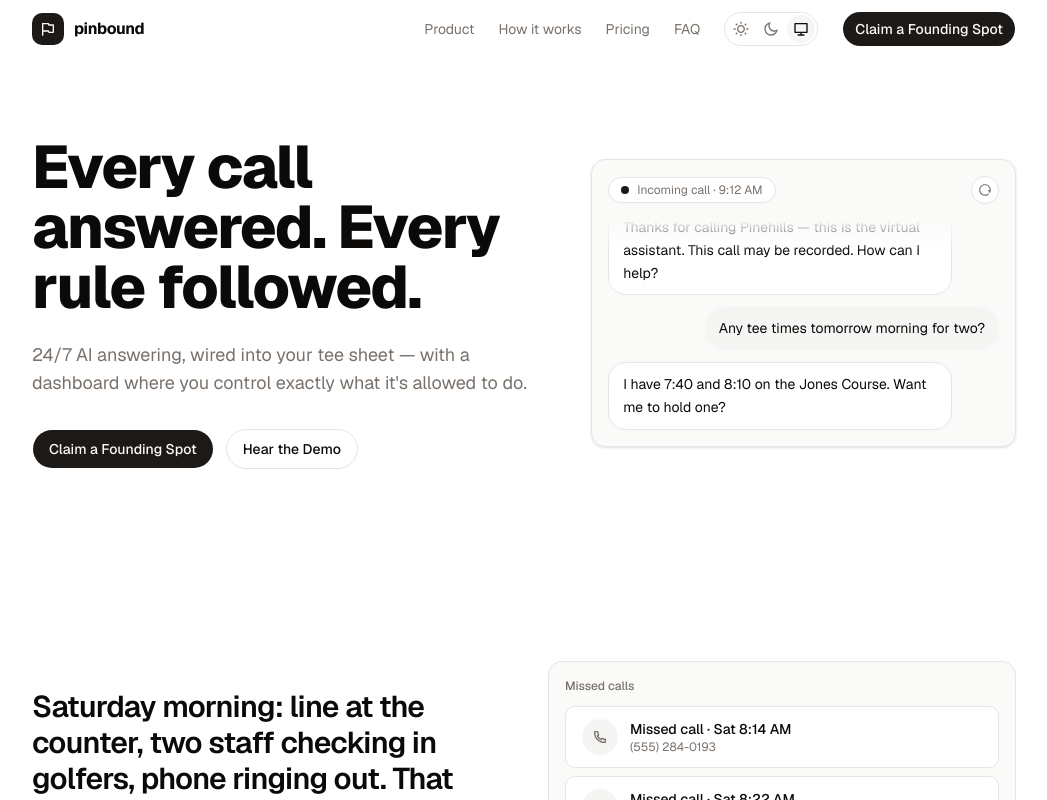
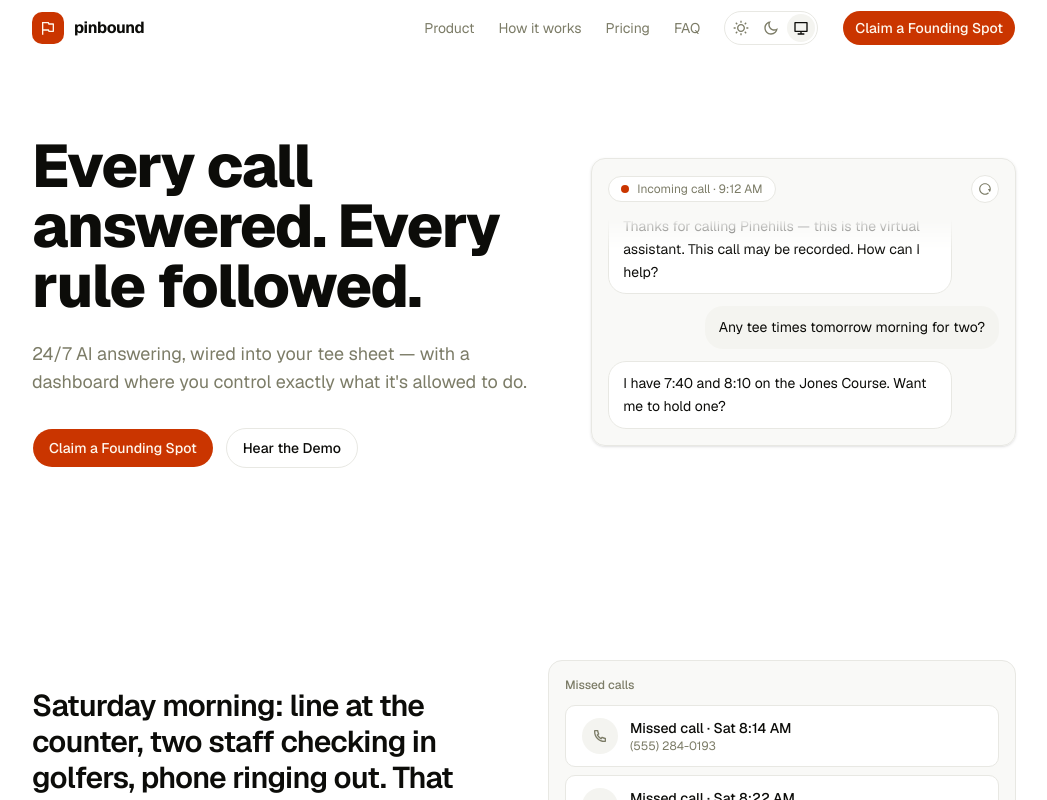
Before and after one commit to joepetrillo/pinbound.golf, a Next.js app: page / in a window 1280 px wide. Shown: the top 800 px of the page, without its empty margins (116-1163 px from the left). Built offline with nearby package versions, Linux system fonts and the light colour scheme.

Commit message:
theme change

```diff
--- a/src/app/globals.css
+++ b/src/app/globals.css
@@ -49,72 +49,72 @@
 }
 
 :root {
+  --card: oklch(1 0 0);
+  --card-foreground: oklch(0.153 0.006 107.1);
+  --popover: oklch(1 0 0);
+  --popover-foreground: oklch(0.153 0.006 107.1);
+  --primary: oklch(0.553 0.195 38.402);
+  --primary-foreground: oklch(0.98 0.016 73.684);
+  --secondary: oklch(0.967 0.001 286.375);
+  --secondary-foreground: oklch(0.21 0.006 285.885);
+  --muted: oklch(0.966 0.005 106.5);
+  --muted-foreground: oklch(0.58 0.031 107.3);
+  --accent: oklch(0.966 0.005 106.5);
+  --accent-foreground: oklch(0.228 0.013 107.4);
+  --destructive: oklch(0.577 0.245 27.325);
+  --border: oklch(0.93 0.007 106.5);
+  --input: oklch(0.93 0.007 106.5);
+  --ring: oklch(0.737 0.021 106.9);
+  --chart-1: oklch(0.837 0.128 66.29);
+  --chart-2: oklch(0.705 0.213 47.604);
+  --chart-3: oklch(0.646 0.222 41.116);
+  --chart-4: oklch(0.553 0.195 38.402);
+  --chart-5: oklch(0.47 0.157 37.304);
+  --radius: 0.625rem;
+  --sidebar: oklch(0.988 0.003 106.5);
+  --sidebar-foreground: oklch(0.153 0.006 107.1);
+  --sidebar-primary: oklch(0.646 0.222 41.116);
+  --sidebar-primary-foreground: oklch(0.98 0.016 73.684);
+  --sidebar-accent: oklch(0.966 0.005 106.5);
+  --sidebar-accent-foreground: oklch(0.228 0.013 107.4);
+  --sidebar-border: oklch(0.93 0.007 106.5);
+  --sidebar-ring: oklch(0.737 0.021 106.9);
   --background: oklch(1 0 0);
-  --foreground: oklch(0.147 0.004 49.25);
-  --card: oklch(1 0 0);
-  --card-foreground: oklch(0.147 0.004 49.25);
-  --popover: oklch(1 0 0);
-  --popover-foreground: oklch(0.147 0.004 49.25);
-  --primary: oklch(0.216 0.006 56.043);
-  --primary-foreground: oklch(0.985 0.001 106.423);
-  --secondary: oklch(0.97 0.001 106.424);
-  --secondary-foreground: oklch(0.216 0.006 56.043);
-  --muted: oklch(0.97 0.001 106.424);
-  --muted-foreground: oklch(0.553 0.013 58.071);
-  --accent: oklch(0.97 0.001 106.424);
-  --accent-foreground: oklch(0.216 0.006 56.043);
-  --destructive: oklch(0.577 0.245 27.325);
-  --border: oklch(0.923 0.003 48.717);
-  --input: oklch(0.923 0.003 48.717);
-  --ring: oklch(0.709 0.01 56.259);
-  --chart-1: oklch(0.869 0.005 56.366);
-  --chart-2: oklch(0.553 0.013 58.071);
-  --chart-3: oklch(0.444 0.011 73.639);
-  --chart-4: oklch(0.374 0.01 67.558);
-  --chart-5: oklch(0.268 0.007 34.298);
-  --radius: 0.625rem;
-  --sidebar: oklch(0.985 0.001 106.423);
-  --sidebar-foreground: oklch(0.147 0.004 49.25);
-  --sidebar-primary: oklch(0.216 0.006 56.043);
-  --sidebar-primary-foreground: oklch(0.985 0.001 106.423);
-  --sidebar-accent: oklch(0.97 0.001 106.424);
-  --sidebar-accent-foreground: oklch(0.216 0.006 56.043);
-  --sidebar-border: oklch(0.923 0.003 48.717);
-  --sidebar-ring: oklch(0.709 0.01 56.259);
+  --foreground: oklch(0.153 0.006 107.1);
 }
 
 .dark {
-  --background: oklch(0.147 0.004 49.25);
-  --foreground: oklch(0.985 0.001 106.423);
-  --card: oklch(0.216 0.006 56.043);
-  --card-foreground: oklch(0.985 0.001 106.423);
-  --popover: oklch(0.216 0.006 56.043);
-  --popover-foreground: oklch(0.985 0.001 106.423);
-  --primary: oklch(0.923 0.003 48.717);
-  --primary-foreground: oklch(0.216 0.006 56.043);
-  --secondary: oklch(0.268 0.007 34.298);
-  --secondary-foreground: oklch(0.985 0.001 106.423);
-  --muted: oklch(0.268 0.007 34.298);
-  --muted-foreground: oklch(0.709 0.01 56.259);
-  --accent: oklch(0.268 0.007 34.298);
-  --accent-foreground: oklch(0.985 0.001 106.423);
+  --background: oklch(0.153 0.006 107.1);
+  --foreground: oklch(0.988 0.003 106.5);
+  --card: oklch(0.228 0.013 107.4);
+  --card-foreground: oklch(0.988 0.003 106.5);
+  --popover: oklch(0.228 0.013 107.4);
+  --popover-foreground: oklch(0.988 0.003 106.5);
+  --primary: oklch(0.47 0.157 37.304);
+  --primary-foreground: oklch(0.98 0.016 73.684);
+  --secondary: oklch(0.274 0.006 286.033);
+  --secondary-foreground: oklch(0.985 0 0);
+  --muted: oklch(0.286 0.016 107.4);
+  --muted-foreground: oklch(0.737 0.021 106.9);
+  --accent: oklch(0.286 0.016 107.4);
+  --accent-foreground: oklch(0.988 0.003 106.5);
   --destructive: oklch(0.704 0.191 22.216);
   --border: oklch(1 0 0 / 10%);
   --input: oklch(1 0 0 / 15%);
-  --ring: oklch(0.553 0.013 58.071);
-  --chart-1: oklch(0.869 0.005 56.366);
-  --chart-2: oklch(0.553 0.013 58.071);
-  --chart-3: oklch(0.444 0.011 73.639);
-  --chart-4: oklch(0.374 0.01 67.558);
-  --chart-5: oklch(0.268 0.007 34.298);
-  --sidebar: oklch(0.216 0.006 56.043);
-  --sidebar-foreground: oklch(0.985 0.001 106.423);
-  --sidebar-primary: oklch(0.488 0.243 264.376);
-  --sidebar-primary-foreground: oklch(0.985 0.001 106.423);
-  --sidebar-accent: oklch(0.268 0.007 34.298);
-  --sidebar-accent-foreground: oklch(0.985 0.001 106.423);
+  --ring: oklch(0.58 0.031 107.3);
+  --chart-1: oklch(0.837 0.128 66.29);
+  --chart-2: oklch(0.705 0.213 47.604);
+  --chart-3: oklch(0.646 0.222 41.116);
+  --chart-4: oklch(0.553 0.195 38.402);
+  --chart-5: oklch(0.47 0.157 37.304);
+  --sidebar: oklch(0.228 0.013 107.4);
+  --sidebar-foreground: oklch(0.988 0.003 106.5);
+  --sidebar-primary: oklch(0.705 0.213 47.604);
+  --sidebar-primary-foreground: oklch(0.98 0.016 73.684);
+  --sidebar-accent: oklch(0.286 0.016 107.4);
+  --sidebar-accent-foreground: oklch(0.988 0.003 106.5);
   --sidebar-border: oklch(1 0 0 / 10%);
-  --sidebar-ring: oklch(0.553 0.013 58.071);
+  --sidebar-ring: oklch(0.58 0.031 107.3);
 }
 
 @layer base {
@@ -126,6 +126,6 @@
     @apply relative bg-background text-foreground;
   }
   html {
-    @apply font-sans bg-background;
+    @apply bg-background font-sans;
   }
 }
--- a/src/app/layout.tsx
+++ b/src/app/layout.tsx
@@ -5,11 +5,9 @@ import { Geist, Geist_Mono } from "next/font/google";
 import { SITE_NAME, SITE_URL } from "@/lib/site";
 
 import "./globals.css";
+import { cn } from "@/lib/utils";
 
-const geistSans = Geist({
-  subsets: ["latin"],
-  variable: "--font-sans",
-});
+const geist = Geist({ subsets: ["latin"], variable: "--font-sans" });
 
 const geistMono = Geist_Mono({
   subsets: ["latin"],
@@ -44,7 +42,14 @@ const RootLayout = ({
   children: React.ReactNode;
 }>) => (
   <html
-    className={`${geistSans.variable} ${geistMono.variable} h-full scroll-smooth antialiased`}
+    className={cn(
+      "h-full",
+      "scroll-smooth",
+      "antialiased",
+      geistMono.variable,
+      "font-sans",
+      geist.variable
+    )}
     lang="en"
     suppressHydrationWarning
   >
--- a/src/components/landing/site-header.tsx
+++ b/src/components/landing/site-header.tsx
@@ -2,7 +2,7 @@
 
 import { RiCloseLine, RiFlagLine, RiMenuLine } from "@remixicon/react";
 import Link from "next/link";
-import { useEffect, useRef, useState } from "react";
+import { useState } from "react";
 
 import { ThemeToggle } from "@/components/theme-toggle";
 import { Button } from "@/components/ui/button";
@@ -14,7 +14,6 @@ import {
   DrawerTrigger,
 } from "@/components/ui/drawer";
 import { CTA_HREF, CTA_LABEL, NAV_LINKS } from "@/lib/site";
-import { cn } from "@/lib/utils";
 
 const Logo = ({ onClick }: { onClick?: () => void }) => (
   <Link className="flex items-center gap-2.5" href="/" onClick={onClick}>
@@ -26,47 +25,10 @@ const Logo = ({ onClick }: { onClick?: () => void }) => (
 );
 
 export const SiteHeader = () => {
-  const sentinelRef = useRef<HTMLDivElement>(null);
   const [drawerOpen, setDrawerOpen] = useState(false);
-  const [scrolled, setScrolled] = useState(
-    () => typeof window !== "undefined" && window.scrollY > 0
-  );
-
-  useEffect(() => {
-    const element = sentinelRef.current;
-    if (!element) {
-      return;
-    }
-
-    const observer = new IntersectionObserver(
-      ([entry]) => {
-        setScrolled(!(entry?.isIntersecting ?? true));
-      },
-      { threshold: 0 }
-    );
-
-    observer.observe(element);
-
-    return () => {
-      observer.disconnect();
-    };
-  }, []);
 
   return (
-    <>
-      <div
-        ref={sentinelRef}
-        aria-hidden
-        className="pointer-events-none h-px w-full"
-      />
-      <header
-        className={cn(
-          "sticky top-0 z-50 transition-colors",
-          scrolled
-            ? "border-b border-border bg-background/80 backdrop-blur"
-            : "bg-transparent"
-        )}
-      >
+    <header className="sticky top-0 z-50 bg-background">
       <div className="mx-auto flex h-14 w-full max-w-5xl items-center justify-between px-5">
         <Logo />
 
@@ -165,6 +127,5 @@ export const SiteHeader = () => {
         </div>
       </div>
     </header>
-    </>
   );
 };
--- a/src/components/ui/badge.tsx
+++ b/src/components/ui/badge.tsx
@@ -1,41 +1,39 @@
 import { mergeProps } from "@base-ui/react/merge-props";
 import { useRender } from "@base-ui/react/use-render";
-import { cva } from "class-variance-authority";
-import type { VariantProps } from "class-variance-authority";
+import { cva, type VariantProps } from "class-variance-authority";
 
 import { cn } from "@/lib/utils";
 
 const badgeVariants = cva(
   "group/badge inline-flex h-5 w-fit shrink-0 items-center justify-center gap-1 overflow-hidden rounded-3xl border border-transparent px-2 py-0.5 text-xs font-medium whitespace-nowrap transition-all focus-visible:border-ring focus-visible:ring-[3px] focus-visible:ring-ring/50 has-data-[icon=inline-end]:pr-1.5 has-data-[icon=inline-start]:pl-1.5 aria-invalid:border-destructive aria-invalid:ring-destructive/20 dark:aria-invalid:ring-destructive/40 [&>svg]:pointer-events-none [&>svg]:size-3!",
   {
-    defaultVariants: {
-      variant: "default",
-    },
     variants: {
       variant: {
         default: "bg-primary text-primary-foreground [a]:hover:bg-primary/80",
+        secondary:
+          "bg-secondary text-secondary-foreground [a]:hover:bg-secondary/80",
         destructive:
           "bg-destructive/10 text-destructive focus-visible:ring-destructive/20 dark:bg-destructive/20 dark:focus-visible:ring-destructive/40 [a]:hover:bg-destructive/20",
+        outline:
+          "border-border text-foreground [a]:hover:bg-muted [a]:hover:text-muted-foreground",
         ghost:
           "hover:bg-muted hover:text-muted-foreground dark:hover:bg-muted/50",
         link: "text-primary underline-offset-4 hover:underline",
-        outline:
-          "border-border text-foreground [a]:hover:bg-muted [a]:hover:text-muted-foreground",
-        secondary:
-          "bg-secondary text-secondary-foreground [a]:hover:bg-secondary/80",
       },
+    },
+    defaultVariants: {
+      variant: "default",
     },
   }
 );
 
-const Badge = ({
+function Badge({
   className,
   variant = "default",
   render,
   ...props
-}: useRender.ComponentProps<"span"> & VariantProps<typeof badgeVariants>) => (
-  <>
-    {useRender({
+}: useRender.ComponentProps<"span"> & VariantProps<typeof badgeVariants>) {
+  return useRender({
     defaultTagName: "span",
     props: mergeProps<"span">(
       {
@@ -48,8 +46,7 @@ const Badge = ({
       slot: "badge",
       variant,
     },
-    })}
-  </>
-);
+  });
+}
 
-export { Badge };
+export { Badge, badgeVariants };
--- a/src/components/ui/button.tsx
+++ b/src/components/ui/button.tsx
@@ -1,55 +1,56 @@
 import { Button as ButtonPrimitive } from "@base-ui/react/button";
-import { cva } from "class-variance-authority";
-import type { VariantProps } from "class-variance-authority";
+import { cva, type VariantProps } from "class-variance-authority";
 
 import { cn } from "@/lib/utils";
 
 const buttonVariants = cva(
   "group/button inline-flex shrink-0 items-center justify-center rounded-4xl border border-transparent bg-clip-padding text-sm font-medium whitespace-nowrap transition-all outline-none select-none focus-visible:border-ring focus-visible:ring-3 focus-visible:ring-ring/30 active:not-aria-[haspopup]:translate-y-px disabled:pointer-events-none disabled:opacity-50 aria-invalid:border-destructive aria-invalid:ring-3 aria-invalid:ring-destructive/20 dark:aria-invalid:border-destructive/50 dark:aria-invalid:ring-destructive/40 [&_svg]:pointer-events-none [&_svg]:shrink-0 [&_svg:not([class*='size-'])]:size-4",
   {
-    defaultVariants: {
-      size: "default",
-      variant: "default",
-    },
     variants: {
-      size: {
-        default:
-          "h-9 gap-1.5 px-3 has-data-[icon=inline-end]:pr-2.5 has-data-[icon=inline-start]:pl-2.5",
-        icon: "size-9",
-        "icon-lg": "size-10",
-        "icon-sm": "size-8",
-        "icon-xs": "size-6 [&_svg:not([class*='size-'])]:size-3",
-        lg: "h-10 gap-1.5 px-4 has-data-[icon=inline-end]:pr-3 has-data-[icon=inline-start]:pl-3",
-        sm: "h-8 gap-1 px-3 has-data-[icon=inline-end]:pr-2 has-data-[icon=inline-start]:pl-2",
-        xs: "h-6 gap-1 px-2.5 text-xs has-data-[icon=inline-end]:pr-2 has-data-[icon=inline-start]:pl-2 [&_svg:not([class*='size-'])]:size-3",
-      },
       variant: {
         default: "bg-primary text-primary-foreground hover:bg-primary/80",
-        destructive:
-          "bg-destructive/10 text-destructive hover:bg-destructive/20 focus-visible:border-destructive/40 focus-visible:ring-destructive/20 dark:bg-destructive/20 dark:hover:bg-destructive/30 dark:focus-visible:ring-destructive/40",
-        ghost:
-          "hover:bg-muted hover:text-foreground aria-expanded:bg-muted aria-expanded:text-foreground dark:hover:bg-muted/50",
-        link: "text-primary underline-offset-4 hover:underline",
         outline:
           "border-border bg-background hover:bg-muted hover:text-foreground aria-expanded:bg-muted aria-expanded:text-foreground dark:bg-transparent dark:hover:bg-input/30",
         secondary:
           "bg-secondary text-secondary-foreground hover:bg-[color-mix(in_oklch,var(--secondary),var(--foreground)_5%)] aria-expanded:bg-secondary aria-expanded:text-secondary-foreground",
+        ghost:
+          "hover:bg-muted hover:text-foreground aria-expanded:bg-muted aria-expanded:text-foreground dark:hover:bg-muted/50",
+        destructive:
+          "bg-destructive/10 text-destructive hover:bg-destructive/20 focus-visible:border-destructive/40 focus-visible:ring-destructive/20 dark:bg-destructive/20 dark:hover:bg-destructive/30 dark:focus-visible:ring-destructive/40",
+        link: "text-primary underline-offset-4 hover:underline",
       },
+      size: {
+        default:
+          "h-9 gap-1.5 px-3 has-data-[icon=inline-end]:pr-2.5 has-data-[icon=inline-start]:pl-2.5",
+        xs: "h-6 gap-1 px-2.5 text-xs has-data-[icon=inline-end]:pr-2 has-data-[icon=inline-start]:pl-2 [&_svg:not([class*='size-'])]:size-3",
+        sm: "h-8 gap-1 px-3 has-data-[icon=inline-end]:pr-2 has-data-[icon=inline-start]:pl-2",
+        lg: "h-10 gap-1.5 px-4 has-data-[icon=inline-end]:pr-3 has-data-[icon=inline-start]:pl-3",
+        icon: "size-9",
+        "icon-xs": "size-6 [&_svg:not([class*='size-'])]:size-3",
+        "icon-sm": "size-8",
+        "icon-lg": "size-10",
+      },
+    },
+    defaultVariants: {
+      variant: "default",
+      size: "default",
     },
   }
 );
 
-const Button = ({
+function Button({
   className,
   variant = "default",
   size = "default",
   ...props
-}: ButtonPrimitive.Props & VariantProps<typeof buttonVariants>) => (
-  <ButtonPrimitive
-    data-slot="button"
-    className={cn(buttonVariants({ className, size, variant }))}
-    {...props}
-  />
-);
+}: ButtonPrimitive.Props & VariantProps<typeof buttonVariants>) {
+  return (
+    <ButtonPrimitive
+      data-slot="button"
+      className={cn(buttonVariants({ variant, size, className }))}
+      {...props}
+    />
+  );
+}
 
-export { Button };
+export { Button, buttonVariants };
--- a/src/components/ui/separator.tsx
+++ b/src/components/ui/separator.tsx
@@ -4,11 +4,12 @@ import { Separator as SeparatorPrimitive } from "@base-ui/react/separator";
 
 import { cn } from "@/lib/utils";
 
-const Separator = ({
+function Separator({
   className,
   orientation = "horizontal",
   ...props
-}: SeparatorPrimitive.Props) => (
+}: SeparatorPrimitive.Props) {
+  return (
     <SeparatorPrimitive
       data-slot="separator"
       orientation={orientation}
@@ -19,5 +20,6 @@ const Separator = ({
       {...props}
     />
   );
+}
 
 export { Separator };
--- a/src/lib/utils.ts
+++ b/src/lib/utils.ts
@@ -1,5 +1,7 @@
-import { clsx } from "clsx";
-import type { ClassValue } from "clsx";
+import { clsx } from 'clsx';
+import type { ClassValue } from 'clsx';
 import { twMerge } from "tailwind-merge";
 
-export const cn = (...inputs: ClassValue[]) => twMerge(clsx(inputs));
+export function cn(...inputs: ClassValue[]) {
+  return twMerge(clsx(inputs));
+}
```
Also changed, not shown: src/components/ui/accordion.tsx (+14 -9 lines), src/components/ui/card.tsx (+23 -9 lines), src/components/ui/drawer.tsx (+55 -49 lines), components.json. Lines whose indentation alone changed are shown as unchanged.
